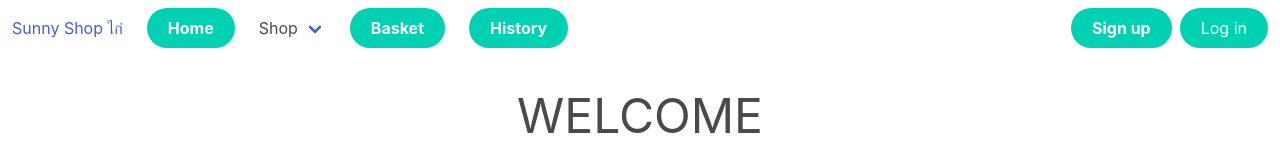
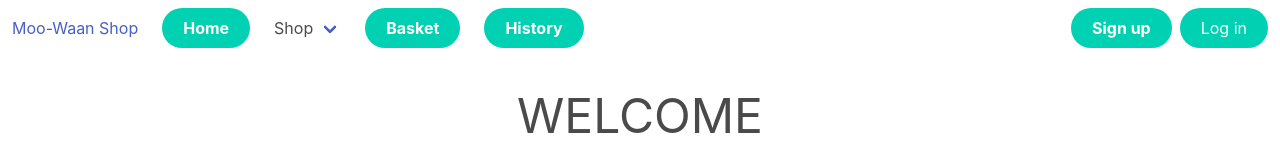
Before and after one commit to PiyaChaiyanit/Moo-Waan, a Vue app: page / in a window 1280 px wide. Shown: the top 160 px of the page. Built offline with nearby package versions, Linux system fonts and the light colour scheme.

Commit message:
dasssssssss

```diff
--- a/src/components/NavBar.vue
+++ b/src/components/NavBar.vue
@@ -3,7 +3,7 @@
     <nav class="navbar" role="navigation" aria-label="main navigation">
   <div class="navbar-brand">
     <a class="navbar-item" href="/">
-      <h1>Sunny Shop ไก่</h1>
+      <h1>Moo-Waan Shop</h1>
     </a>
 
     <a role="button" class="navbar-burger" aria-label="menu" aria-expanded="false" data-target="navbarBasicExample">
```
